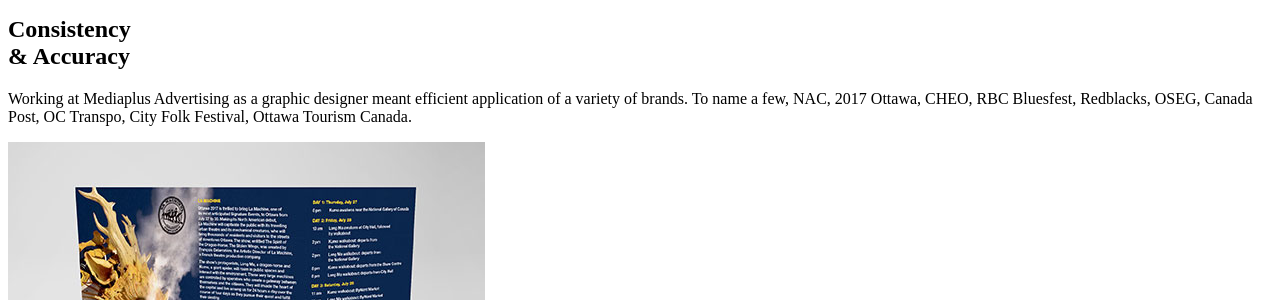
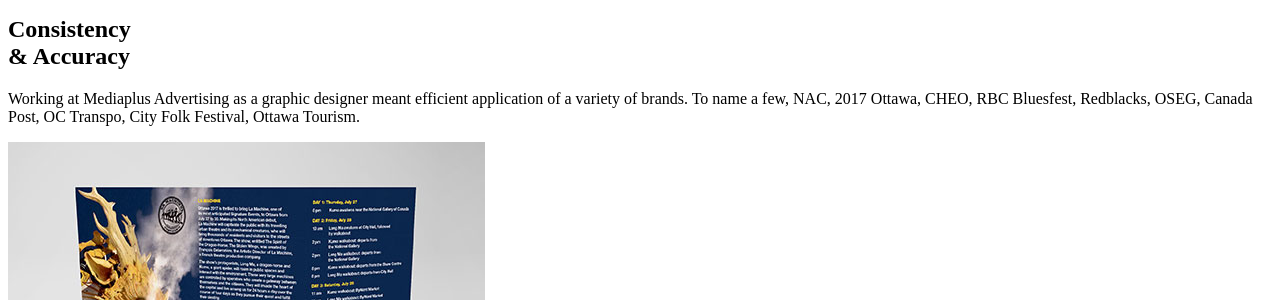
Before and after one commit to kattysun8/katrinasunter.ca, a Jekyll site: the page built from index.html, in a window 1280 px wide and 900 px high, scrolled down 3242 px. Shown: the part 170-470 px from the top of the window. Built offline with Jekyll 4.4.1, drawn with Linux system fonts in a browser that asks for light colours; some web fonts are replaced.

Commit message:
larger island Home

```diff
--- a/index.html
+++ b/index.html
@@ -76,11 +76,11 @@
 
     <div class="grid">
       <a class="unit xs-1 s-1 m-1-2 l-1-2 xl-1-2">
-        <div class="island-1-2 max-length">
+        <div class="island max-length">
           <h2 class="mega push-0">BRAND APPLICATION</h2>
           <h2 class="tenamega push-1-2">Consistency<br>& Accuracy</h2>
           <p class="push-0 micro">Working at Mediaplus Advertising as a graphic designer meant efficient application of a variety of brands.
-          To name a few, NAC, 2017 Ottawa, CHEO, RBC Bluesfest, Redblacks, OSEG, Canada Post, OC Transpo, City Folk Festival, Ottawa Tourism Canada.</p>
+          To name a few, NAC, 2017 Ottawa, CHEO, RBC Bluesfest, Redblacks, OSEG, Canada Post, OC Transpo, City Folk Festival, Ottawa Tourism.</p>
         </div>
       </a>
       <a class="card unit xs-1 s-1 m-1-2 l-1-2 xl-1-2" href="{{site.baseurl}}/ottawa2017">
```
